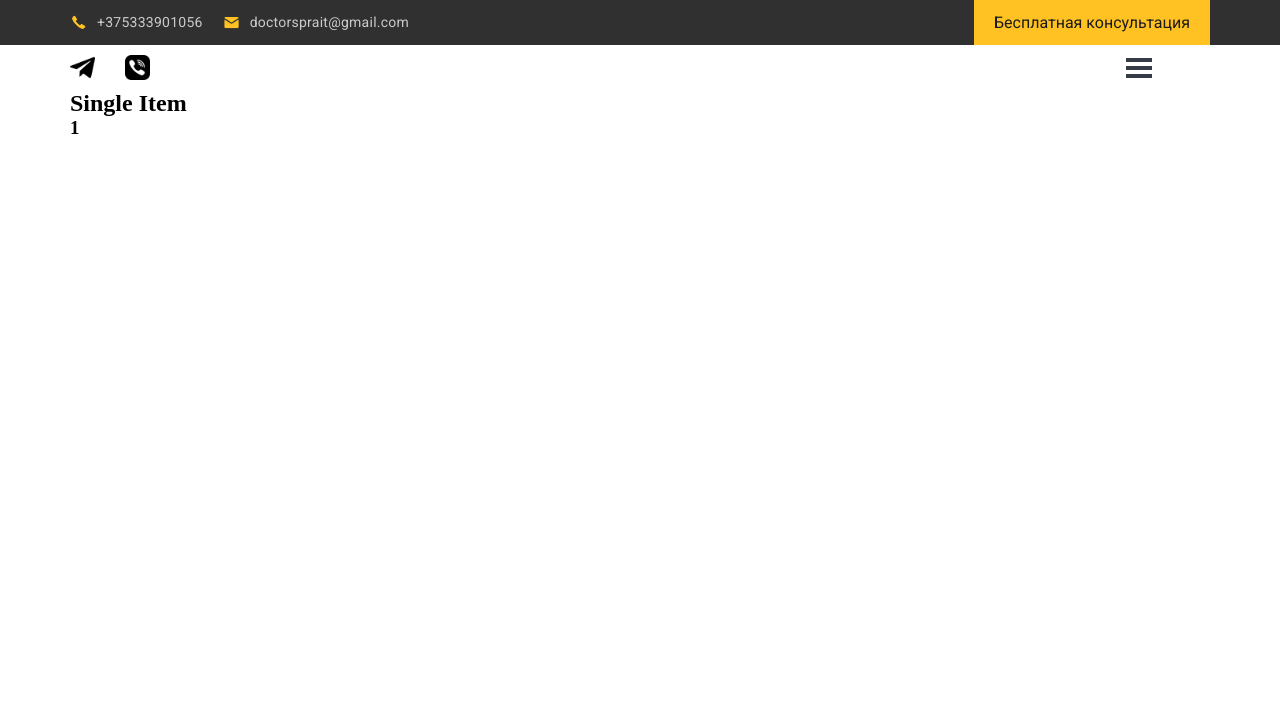
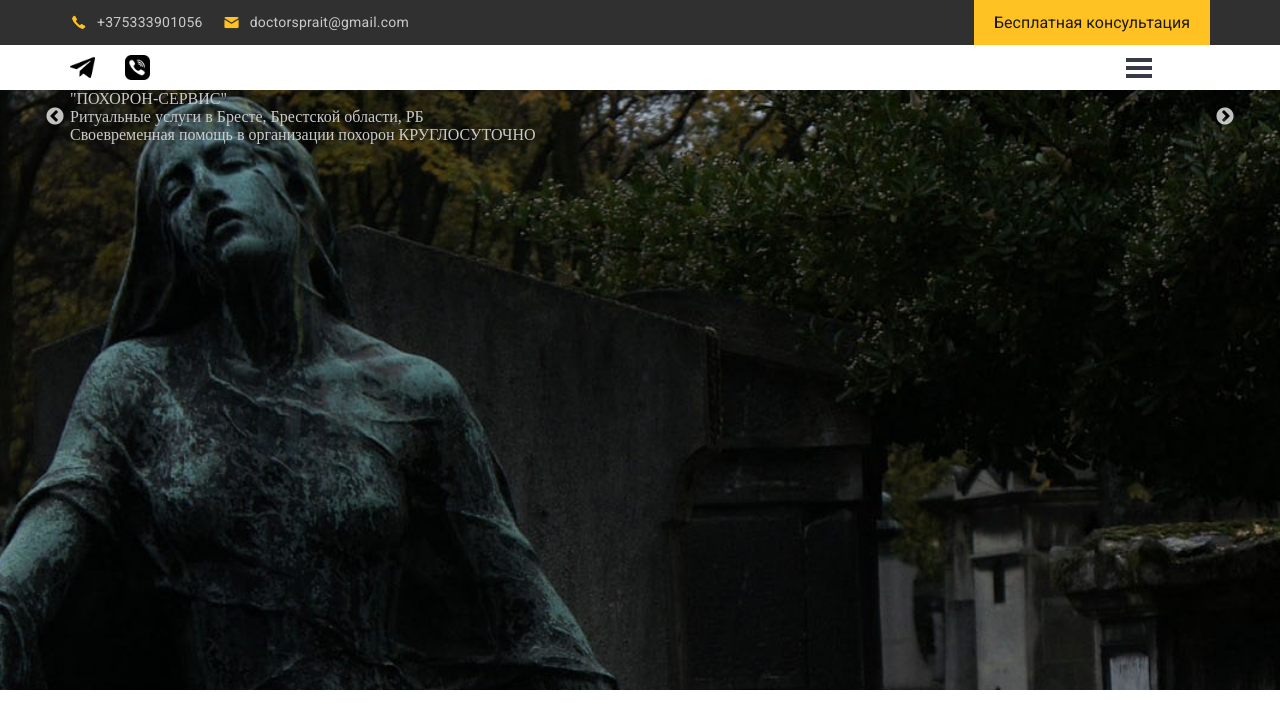
Before and after one commit to Developersprait/funeral-react, a React (Create React App) app: page / in a window 1280 px wide. Shown: the top 728 px of the page. Built offline with nearby package versions, Linux system fonts and the light colour scheme.

Commit message:
slider works

```diff
--- a/src/components/Slider.jsx
+++ b/src/components/Slider.jsx
@@ -10,29 +10,63 @@ export default class SimpleSlider extends Component {
       infinite: true,
       speed: 500,
       slidesToShow: 1,
-      slidesToScroll: 1
+      slidesToScroll: 1,
     };
     return (
       <div>
-        <h2> Single Item</h2>
         <Slider {...settings}>
           <div>
-            <h3>1</h3>
+            <div className="slider__item">
+              <div className="slider__item-content">
+                <div className="slider__title">"ПОХОРОН-СЕРВИС"</div>
+                <div className="slider__text">
+                  Ритуальные услуги в Бресте, Брестской области, РБ
+                  <br />
+                  Своевременная помощь в организации похорон КРУГЛОСУТОЧНО
+                </div>
+                {/* <a data-fancybox data-src="#modal" href="javascript:;" className="slider__btn default-btn">
+                            Оставить заявку
+                        </a> */}
+              </div>
+            </div>
           </div>
           <div>
-            <h3>2</h3>
+            <div className="slider__item">
+              <div className="slider__item-content">
+                <div className="slider__title">ОРГАНИЗАЦИЯ ПОХОРОН "ПОД КЛЮЧ"</div>
+                <div className="slider__text">
+                  Полный спектр оказания услуг, широкий выбор ритуальной
+                  продукции
+                </div>
+                {/* <a
+                  data-fancybox
+                  data-src="#modal"
+                  href="javascript:;"
+                  className="slider__btn default-btn"
+                >
+                  Оставить заявку
+                </a> */}
+              </div>
+            </div>
           </div>
           <div>
-            <h3>3</h3>
-          </div>
-          <div>
-            <h3>4</h3>
-          </div>
-          <div>
-            <h3>5</h3>
-          </div>
-          <div>
-            <h3>6</h3>
+            <div className="slider__item">
+              <div className="slider__item-content">
+                <div className="slider__title">АДЕКВАТНЫЕ ЦЕНЫ</div>
+                <div className="slider__text">
+                  Приемлемые расценки на оказание качественных услуг по
+                  погребению
+                </div>
+                {/* <a
+                  data-fancybox
+                  data-src="#modal"
+                  href="javascript:;"
+                  className="slider__btn default-btn"
+                >
+                  Оставить заявку
+                </a> */}
+              </div>
+            </div>
           </div>
         </Slider>
       </div>
--- a/src/sass/components/_hero.sass
+++ b/src/sass/components/_hero.sass
@@ -1,16 +1,7 @@
 @import '../_vars'
 .hero
-    //@include img('./img/f1.2.jpg', 100%, 600px)
+    @include img('./img/f1.2.jpg', 100%, 600px)
     overflow: hidden
-.slider-arrow
-    position: absolute
-    height: 100%
-    width: 80%
-.arrow-btn
-    top: 45%
-    z-index: 1
-
-.next
-    float: right
-.slick-track
-    height: 204px
+.slider__title,
+.slider__text
+    color: #cbcacb
--- a/src/style.css
+++ b/src/style.css
@@ -391,24 +391,16 @@
   }
 }
 .hero {
+  background: url("./img/f1.2.jpg");
+  width: 100%;
+  height: 600px;
+  background-position: center;
+  background-repeat: no-repeat;
+  background-size: cover;
   overflow: hidden;
 }
 
-.slider-arrow {
-  position: absolute;
-  height: 100%;
-  width: 80%;
-}
-
-.arrow-btn {
-  top: 45%;
-  z-index: 1;
-}
-
-.next {
-  float: right;
-}
-
-.slick-track {
-  height: 204px;
+.slider__title,
+.slider__text {
+  color: #cbcacb;
 }/*# sourceMappingURL=style.css.map */
```
Also changed, not shown: 1 other file (tests, documents, lock files or other folders).
